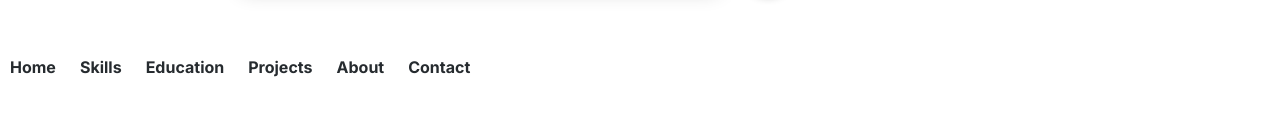
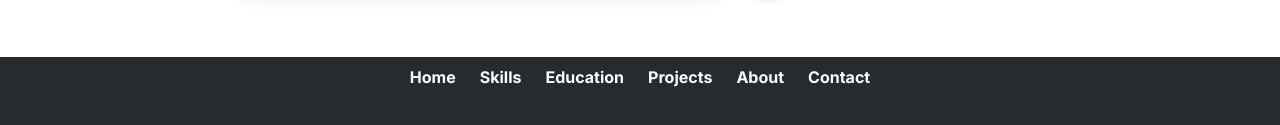
Before and after one commit to SahanDhanujaya/Portfolio, a plain HTML site: page index.html in a window 1280 px wide. Shown: the part 5180-5305 px from the top of the page. Before the commit the page ends 5266 px from the top, so only its background shows below. Drawn offline with nearby package versions, Linux system fonts and the light colour scheme.

Commit message:
desktop size is ok

```diff
--- a/style.css
+++ b/style.css
@@ -653,3 +653,18 @@ hero>section>div:nth-child(1)>div>a>i{
 .hireMe>section>div:nth-child(2)>div{
     display: flex;
 }
+footer{
+    display: flex;
+    justify-content: center;
+    height: 500px;
+    background-color: #262B2F;
+}
+footer>nav{
+    margin: 10px;
+    display: flex;
+    justify-content: center;
+    align-items: start;
+}
+footer>nav>ul>li>a{
+    color: white;
+}
```
